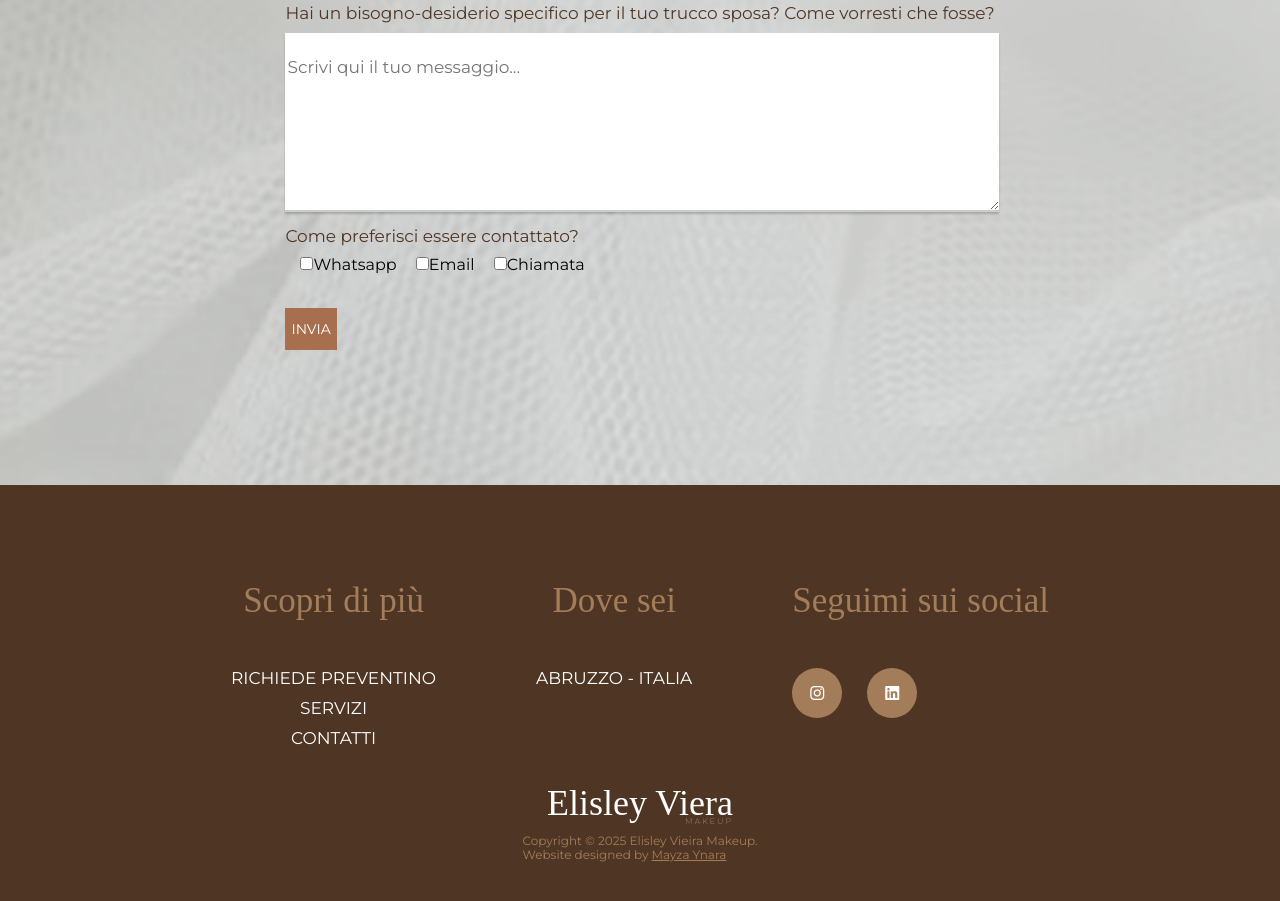
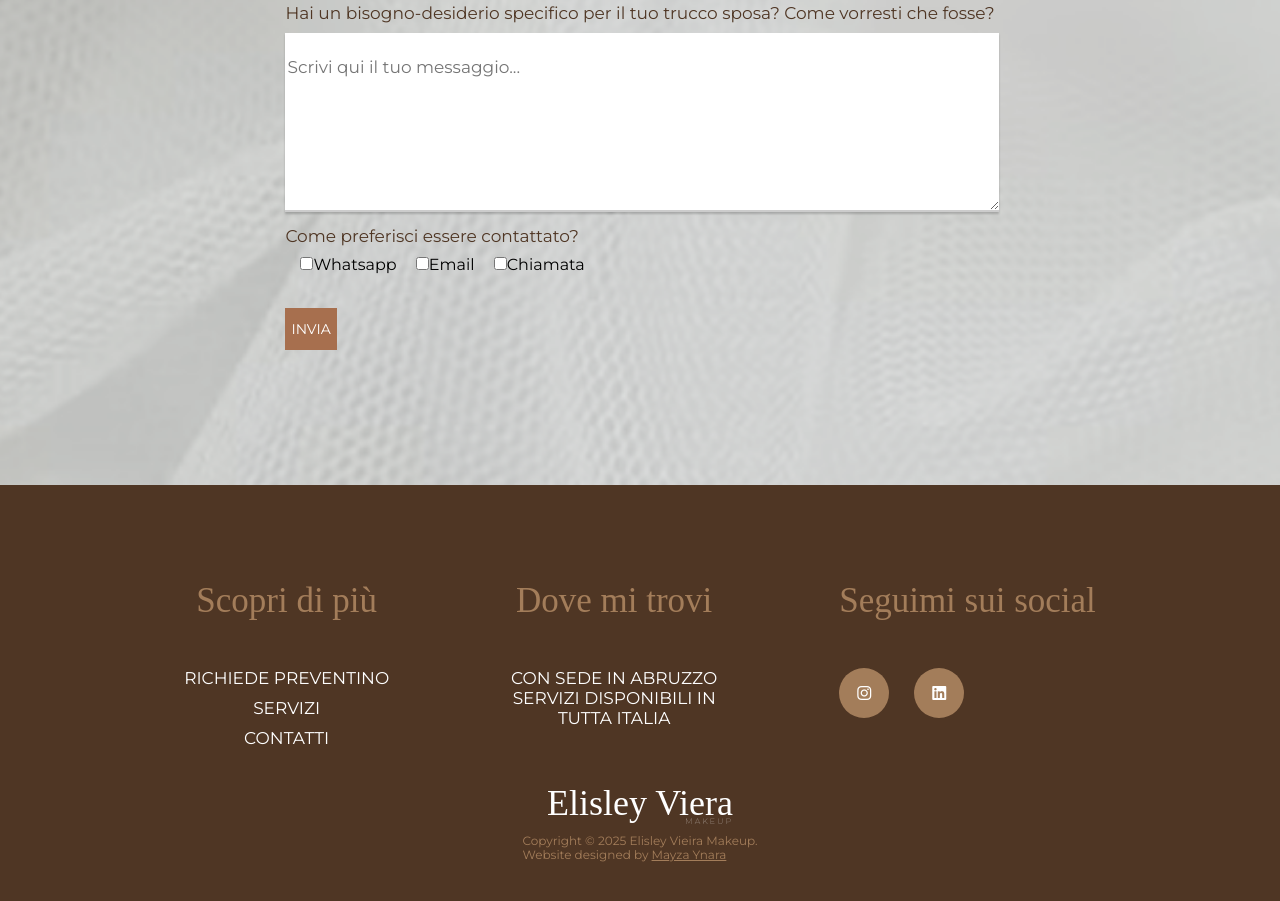
Before and after one commit to MayzaMendesRodrigues/elisleyMakeup, a plain HTML site: page form.html in a window 1280 px wide. Shown: the part 2105-3006 px from the top of the page. Drawn offline with nearby package versions, Linux system fonts and the light colour scheme; a web font is replaced by a local one.

Commit message:
fix: changed email and address info

```diff
--- a/blocks/footer.css
+++ b/blocks/footer.css
@@ -110,7 +110,9 @@ margin: 0;
   padding-bottom: 10px;
   text-align: center;
 }
-
+.dove{
+  width: 250px;
+}
 .fa-brands{
   color: #fff;
   background-color: #A37D5A;
--- a/form.html
+++ b/form.html
@@ -111,7 +111,7 @@
       </section>
 
       <section class="form">
-        <form class="form__content" action="https://formsubmit.co/elisley.viera@elisleymakeup.it" method="post" target="hidden" id="form">
+        <form class="form__content" action="https://formsubmit.co/elisley.vieira@elisleymakeup.it" method="post" target="hidden" id="form">
             <input type="hidden" name="_next" value="" />
             <input type="hidden" name="_captcha" value="false" />
            <input type="hidden" name="_template" value="box">
@@ -279,8 +279,8 @@
             </div>
 
             <div class="footer__social">
-              <h4 class="footer__social-heading dove">Dove sei</h4>
-              <p class="footer__link">Abruzzo - Italia</p>
+              <h4 class="footer__social-heading dove">Dove mi trovi</h4>
+              <p class="footer__link dove">Con sede in Abruzzo servizi disponibili in tutta Italia</p>
             </div>
 
             <div class="footer__social">
```
Also changed, not shown: contact.html (+3 -3 lines), index.html (+2 -2 lines).
